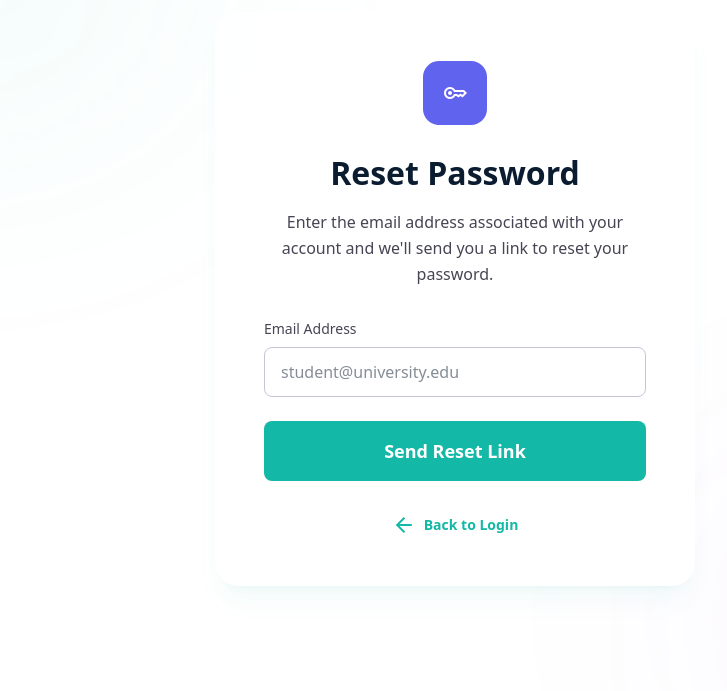
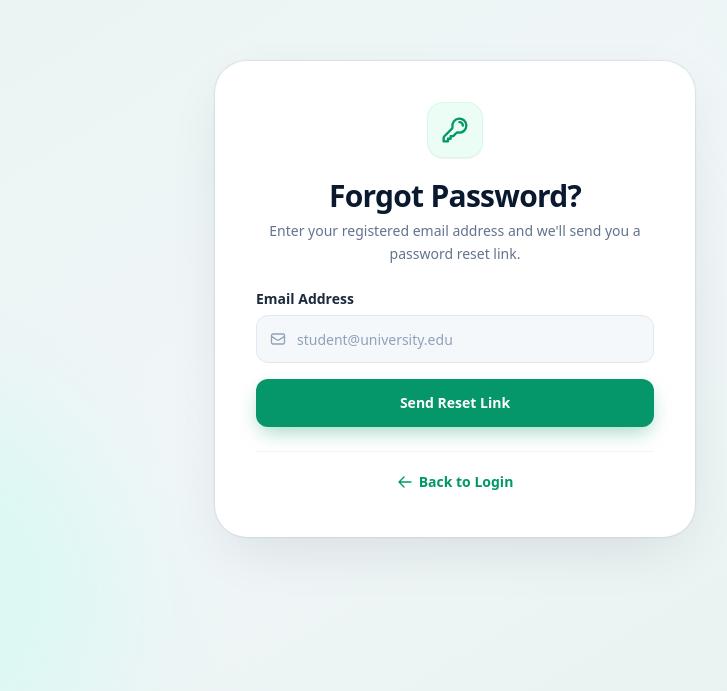
Before and after one commit to Rakshit12902/EduAi, a Next.js app in the folder frontend/: page /reset-password in a window 1280 px wide. Shown: the part 101-792 px from the top of the page, without its empty margins (185-912 px from the left). Built offline with nearby package versions, Linux system fonts and the light colour scheme; no server answers.

Commit message:
feat(auth): implement full interactive password reset and update password page

```diff
--- a/frontend/src/app/reset-password/page.tsx
+++ b/frontend/src/app/reset-password/page.tsx
@@ -1,53 +1,256 @@
+"use client";
+
 import Link from "next/link";
+import { useState, useEffect } from "react";
+import { supabase } from "@/lib/supabase";
+import { useRouter } from "next/navigation";
 
 export default function ResetPasswordPage() {
+  const [email, setEmail] = useState("");
+  const [newPassword, setNewPassword] = useState("");
+  const [confirmPassword, setConfirmPassword] = useState("");
+  const [loading, setLoading] = useState(false);
+  const [error, setError] = useState<string | null>(null);
+  const [successMsg, setSuccessMsg] = useState<string | null>(null);
+  const [isRecoveryMode, setIsRecoveryMode] = useState(false);
+  const router = useRouter();
+
+  useEffect(() => {
+    // Check if user reached this page via a password recovery email link
+    const checkRecovery = async () => {
+      // Supabase passes recovery tokens in the URL hash (#access_token=...&type=recovery)
+      if (typeof window !== "undefined" && window.location.hash.includes("type=recovery")) {
+        setIsRecoveryMode(true);
+      }
+
+      // Also listen to auth state changes for PASSWORD_RECOVERY event
+      const { data: authListener } = supabase.auth.onAuthStateChange(async (event) => {
+        if (event === "PASSWORD_RECOVERY") {
+          setIsRecoveryMode(true);
+        }
+      });
+
+      return () => {
+        authListener.subscription.unsubscribe();
+      };
+    };
+
+    checkRecovery();
+  }, []);
+
+  // Handler 1: Send Password Reset Link
+  const handleSendResetEmail = async (e: React.FormEvent) => {
+    e.preventDefault();
+    setLoading(true);
+    setError(null);
+    setSuccessMsg(null);
+
+    const redirectUrl = `${window.location.origin}/reset-password`;
+
+    const { error } = await supabase.auth.resetPasswordForEmail(email, {
+      redirectTo: redirectUrl,
+    });
+
+    if (error) {
+      setError(error.message);
+    } else {
+      setSuccessMsg(
+        "A password reset link has been sent to your email! Please check your inbox and click the link to set your new password."
+      );
+    }
+    setLoading(false);
+  };
+
+  // Handler 2: Set New Password (after clicking link in email)
+  const handleUpdatePassword = async (e: React.FormEvent) => {
+    e.preventDefault();
+    setLoading(true);
+    setError(null);
+    setSuccessMsg(null);
+
+    if (newPassword !== confirmPassword) {
+      setError("Passwords do not match. Please try again.");
+      setLoading(false);
+      return;
+    }
+
+    if (newPassword.length < 6) {
+      setError("Password must be at least 6 characters long.");
+      setLoading(false);
+      return;
+    }
+
+    const { error } = await supabase.auth.updateUser({
+      password: newPassword,
+    });
+
+    if (error) {
+      setError(error.message);
+      setLoading(false);
+    } else {
+      setSuccessMsg("Password updated successfully! Redirecting you to login...");
+      setTimeout(() => {
+        router.push("/login?reset=success");
+      }, 2000);
+    }
+  };
+
   return (
-    <div className="min-h-screen flex items-center justify-center p-4 md:p-8 bg-surface-container-lowest">
-      {/* Background Graphic */}
-      <div className="absolute inset-0 z-0 overflow-hidden pointer-events-none">
-        <div className="absolute top-[-10%] left-[-10%] w-[40%] h-[40%] rounded-full bg-primary/5 blur-[120px]"></div>
-        <div className="absolute bottom-[-10%] right-[-10%] w-[40%] h-[40%] rounded-full bg-secondary/5 blur-[120px]"></div>
+    <div className="min-h-screen bg-[#ecf4f3] bg-gradient-to-br from-[#e8f3f1] via-[#f1f6f8] to-[#e6f1ee] flex items-center justify-center p-4 sm:p-6 lg:p-8 relative selection:bg-emerald-500 selection:text-white overflow-hidden">
+
+      {/* Ambient background glows */}
+      <div className="absolute top-0 right-0 w-96 h-96 bg-emerald-100/50 rounded-full blur-3xl pointer-events-none -mr-20 -mt-20" />
+      <div className="absolute bottom-0 left-0 w-96 h-96 bg-teal-100/60 rounded-full blur-3xl pointer-events-none -ml-20 -mb-20" />
+
+      {/* Centered Card Container */}
+      <div className="relative z-10 max-w-[480px] w-full bg-white rounded-[26px] sm:rounded-[32px] p-7 sm:p-10 shadow-[0_20px_60px_-15px_rgba(15,23,42,0.12),0_0_1px_1px_rgba(203,213,225,0.5)] border border-white/90">
+
+        {/* Header Icon */}
+        <div className="w-14 h-14 rounded-2xl bg-emerald-50 border border-emerald-100/80 flex items-center justify-center text-emerald-600 mx-auto mb-5 shadow-2xs">
+          <svg className="w-7 h-7" fill="none" stroke="currentColor" strokeWidth="2" viewBox="0 0 24 24">
+            <path strokeLinecap="round" strokeLinejoin="round" d="M15.75 5.25a3 3 0 013 3m3 0a6 6 0 01-7.029 5.912c-.563-.097-1.159.026-1.563.43L10.5 17.25H8.25v2.25H6v2.25H2.25v-2.818c0-.597.237-1.17.659-1.591l6.499-6.499c.404-.404.527-1 .43-1.563A6 6 0 1121.75 8.25z" />
+          </svg>
         </div>
 
-      {/* Centered Glass Card */}
-      <div className="relative z-10 max-w-[480px] w-full p-8 md:p-12 rounded-3xl glass-card bg-white shadow-xl shadow-primary/5 border border-outline-variant/30 text-center">
-        <div className="w-16 h-16 rounded-2xl bg-primary-container flex items-center justify-center text-on-primary-container mx-auto mb-6">
-          <span className="material-symbols-outlined text-3xl">key</span>
+        {/* Heading & Subtitle */}
+        <div className="text-center mb-6">
+          <h1 className="text-2xl sm:text-3xl font-black text-[#0a192f] tracking-tight">
+            {isRecoveryMode ? "Set New Password" : "Forgot Password?"}
+          </h1>
+          <p className="text-slate-500 text-sm mt-1.5 leading-relaxed">
+            {isRecoveryMode
+              ? "Enter and confirm your new secure password below."
+              : "Enter your registered email address and we'll send you a password reset link."}
+          </p>
         </div>
 
-        <h1 className="font-headline-lg text-[32px] font-bold text-on-surface mb-3">
-          Reset Password
-        </h1>
-        <p className="font-body-md text-on-surface-variant mb-8 leading-relaxed">
-          Enter the email address associated with your account and we'll send you a link to reset your password.
-        </p>
+        {/* Error Alert */}
+        {error && (
+          <div className="mb-5 p-3.5 bg-rose-50 border border-rose-200/80 text-rose-700 text-xs sm:text-sm rounded-xl flex items-center gap-2.5">
+            <svg className="w-4 h-4 shrink-0 text-rose-500" fill="none" stroke="currentColor" strokeWidth="2" viewBox="0 0 24 24">
+              <path strokeLinecap="round" strokeLinejoin="round" d="M12 9v3.75m9-.75a9 9 0 11-18 0 9 9 0 0118 0zm-9 3.75h.008v.008H12v-.008z" />
+            </svg>
+            <span>{error}</span>
+          </div>
+        )}
 
-        <form className="space-y-6 text-left">
+        {/* Success Alert */}
+        {successMsg && (
+          <div className="mb-5 p-3.5 bg-emerald-50 border border-emerald-200 text-emerald-800 text-xs sm:text-sm rounded-xl flex items-center gap-2.5 leading-relaxed">
+            <svg className="w-4 h-4 shrink-0 text-emerald-600" fill="none" stroke="currentColor" strokeWidth="2" viewBox="0 0 24 24">
+              <path strokeLinecap="round" strokeLinejoin="round" d="M9 12.75L11.25 15 15 9.75M21 12a9 9 0 11-18 0 9 9 0 0118 0z" />
+            </svg>
+            <span>{successMsg}</span>
+          </div>
+        )}
+
+        {/* Form: Recovery Mode (Set New Password) */}
+        {isRecoveryMode ? (
+          <form className="space-y-4" onSubmit={handleUpdatePassword}>
             <div>
-            <label
-              className="block font-body-md text-sm font-medium text-on-surface-variant mb-2"
-              htmlFor="email"
+              <label className="block text-xs sm:text-sm font-semibold text-slate-800 mb-1.5" htmlFor="new-password">
+                New Password
+              </label>
+              <div className="relative">
+                <div className="absolute inset-y-0 left-0 pl-3.5 flex items-center pointer-events-none text-slate-400">
+                  <svg className="w-4 h-4" fill="none" stroke="currentColor" strokeWidth="2" viewBox="0 0 24 24">
+                    <path strokeLinecap="round" strokeLinejoin="round" d="M16.5 10.5V6.75a4.5 4.5 0 10-9 0v3.75m-.75 11.25h10.5a2.25 2.25 0 002.25-2.25v-6.75a2.25 2.25 0 00-2.25-2.25H6.75a2.25 2.25 0 00-2.25 2.25v6.75a2.25 2.25 0 002.25 2.25z" />
+                  </svg>
+                </div>
+                <input
+                  className="w-full h-11 sm:h-12 pl-10 pr-4 bg-[#f4f8fb] hover:bg-[#edf3f8] focus:bg-white border border-slate-200 focus:border-emerald-500 rounded-xl text-sm text-slate-900 placeholder:text-slate-400 outline-none focus:ring-4 focus:ring-emerald-500/10 transition-all"
+                  id="new-password"
+                  type="password"
+                  placeholder="At least 6 characters"
+                  value={newPassword}
+                  onChange={(e) => setNewPassword(e.target.value)}
+                  required
+                />
+              </div>
+            </div>
+
+            <div>
+              <label className="block text-xs sm:text-sm font-semibold text-slate-800 mb-1.5" htmlFor="confirm-password">
+                Confirm New Password
+              </label>
+              <div className="relative">
+                <div className="absolute inset-y-0 left-0 pl-3.5 flex items-center pointer-events-none text-slate-400">
+                  <svg className="w-4 h-4" fill="none" stroke="currentColor" strokeWidth="2" viewBox="0 0 24 24">
+                    <path strokeLinecap="round" strokeLinejoin="round" d="M16.5 10.5V6.75a4.5 4.5 0 10-9 0v3.75m-.75 11.25h10.5a2.25 2.25 0 002.25-2.25v-6.75a2.25 2.25 0 00-2.25-2.25H6.75a2.25 2.25 0 00-2.25 2.25v6.75a2.25 2.25 0 002.25 2.25z" />
+                  </svg>
+                </div>
+                <input
+                  className="w-full h-11 sm:h-12 pl-10 pr-4 bg-[#f4f8fb] hover:bg-[#edf3f8] focus:bg-white border border-slate-200 focus:border-emerald-500 rounded-xl text-sm text-slate-900 placeholder:text-slate-400 outline-none focus:ring-4 focus:ring-emerald-500/10 transition-all"
+                  id="confirm-password"
+                  type="password"
+                  placeholder="Re-enter password"
+                  value={confirmPassword}
+                  onChange={(e) => setConfirmPassword(e.target.value)}
+                  required
+                />
+              </div>
+            </div>
+
+            <button
+              type="submit"
+              disabled={loading}
+              className="w-full h-11 sm:h-12 bg-[#059669] hover:bg-[#047857] text-white font-bold rounded-xl shadow-[0_8px_20px_-4px_rgba(5,150,105,0.4)] transition-all flex items-center justify-center gap-2 text-sm disabled:opacity-50 mt-2 cursor-pointer"
             >
+              {loading ? (
+                <div className="w-5 h-5 border-2 border-white/30 border-t-white rounded-full animate-spin" />
+              ) : (
+                <span>Update Password</span>
+              )}
+            </button>
+          </form>
+        ) : (
+          /* Form: Request Reset Link */
+          <form className="space-y-4" onSubmit={handleSendResetEmail}>
+            <div>
+              <label className="block text-xs sm:text-sm font-semibold text-slate-800 mb-1.5" htmlFor="email">
                 Email Address
               </label>
+              <div className="relative">
+                <div className="absolute inset-y-0 left-0 pl-3.5 flex items-center pointer-events-none text-slate-400">
+                  <svg className="w-4 h-4" fill="none" stroke="currentColor" strokeWidth="2" viewBox="0 0 24 24">
+                    <path strokeLinecap="round" strokeLinejoin="round" d="M21.75 6.75v10.5a2.25 2.25 0 01-2.25 2.25h-15a2.25 2.25 0 01-2.25-2.25V6.75m19.5 0A2.25 2.25 0 0019.5 4.5h-15a2.25 2.25 0 00-2.25 2.25m19.5 0v.243a2.25 2.25 0 01-1.07 1.916l-7.5 4.615a2.25 2.25 0 01-2.36 0L3.32 8.91a2.25 2.25 0 01-1.07-1.916V6.75" />
+                  </svg>
+                </div>
                 <input
-              className="w-full px-4 py-3 bg-surface-container-lowest border border-outline-variant rounded-lg focus:ring-2 focus:ring-primary/20 focus:border-primary transition-all outline-none font-label-md"
+                  className="w-full h-11 sm:h-12 pl-10 pr-4 bg-[#f4f8fb] hover:bg-[#edf3f8] focus:bg-white border border-slate-200 focus:border-emerald-500 rounded-xl text-sm text-slate-900 placeholder:text-slate-400 outline-none focus:ring-4 focus:ring-emerald-500/10 transition-all"
                   id="email"
+                  type="email"
                   placeholder="student@university.edu"
-              type="email"
+                  value={email}
+                  onChange={(e) => setEmail(e.target.value)}
+                  required
                 />
               </div>
+            </div>
 
-          <button className="w-full py-4 bg-primary text-white font-headline-md text-lg font-bold rounded-lg primary-glow transition-all active:scale-[0.98]">
-            Send Reset Link
+            <button
+              type="submit"
+              disabled={loading}
+              className="w-full h-11 sm:h-12 bg-[#059669] hover:bg-[#047857] text-white font-bold rounded-xl shadow-[0_8px_20px_-4px_rgba(5,150,105,0.4)] transition-all flex items-center justify-center gap-2 text-sm disabled:opacity-50 mt-2 cursor-pointer"
+            >
+              {loading ? (
+                <div className="w-5 h-5 border-2 border-white/30 border-t-white rounded-full animate-spin" />
+              ) : (
+                <span>Send Reset Link</span>
+              )}
             </button>
           </form>
+        )}
 
-        <div className="mt-8">
-          <Link href="/login" className="flex items-center justify-center gap-2 text-primary font-semibold hover:underline text-sm transition-all group">
-            <span className="material-symbols-outlined text-lg group-hover:-translate-x-1 transition-transform">
-              arrow_back
-            </span>
+        {/* Back to Login Link */}
+        <div className="mt-6 pt-5 border-t border-slate-100 text-center">
+          <Link
+            href="/login"
+            className="inline-flex items-center gap-1.5 text-xs sm:text-sm font-semibold text-emerald-600 hover:text-emerald-700 hover:underline transition-colors"
+          >
+            <svg className="w-4 h-4" fill="none" stroke="currentColor" strokeWidth="2" viewBox="0 0 24 24">
+              <path strokeLinecap="round" strokeLinejoin="round" d="M10.5 19.5L3 12m0 0l7.5-7.5M3 12h18" />
+            </svg>
             Back to Login
           </Link>
         </div>
```
Lines whose indentation alone changed are shown as unchanged.
